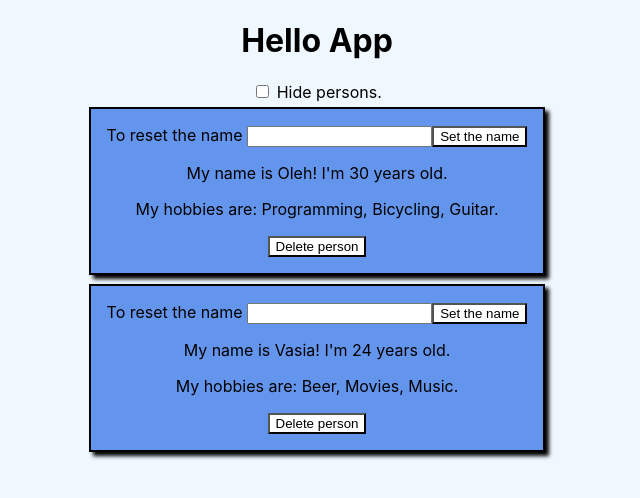
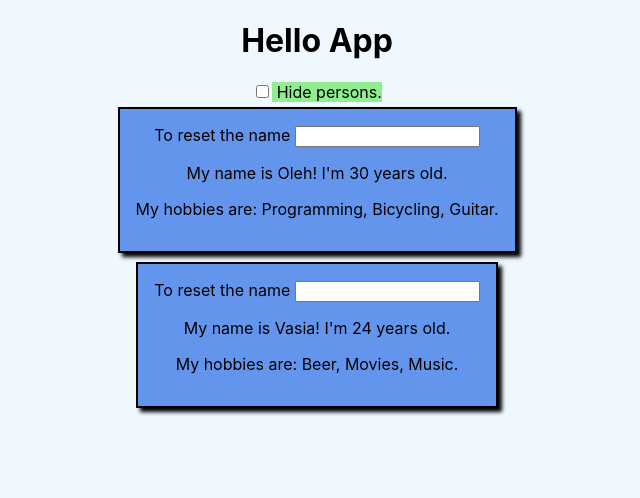
Before and after one commit to bondarukoleh/burgers_cafe_react_course, a React (Create React App) app: page / in a window 1280 px wide. Shown: the top 498 px of the page, without its empty margins (323-963 px from the left). Built offline with nearby package versions, Linux system fonts and the light colour scheme.

Commit message:
before react eject

```diff
--- a/package.json
+++ b/package.json
@@ -30,5 +30,9 @@
       "last 1 firefox version",
       "last 1 safari version"
     ]
+  },
+  "devDependencies": {
+    "radium": "0.26.0",
+    "styled-components": "5.1.1"
   }
 }
--- a/src/components/App.js
+++ b/src/components/App.js
@@ -16,13 +16,13 @@ class App extends Component {
   }.bind(this);
 
   deletePerson = (personId) => {
-    const persons =  [...this.state.persons];
+    const persons = [...this.state.persons];
     const indexToDelete = persons.findIndex(({id}) => id === personId);
     persons.splice(indexToDelete, 1);
     this.setState({persons});
-  }
+  };
 
-  render() {
+  renderPersons = () => {
     const {showPersons} = this.state;
     let persons = null;
     if (showPersons) {
@@ -38,13 +38,18 @@ class App extends Component {
         }
       </div>;
     }
+    return persons;
+  };
 
+  hideStyle = () => ({background: `${this.state.showPersons ? 'lightgreen' : '#c06c6c'}`})
+
+  render() {
     return <div className="App">
       <header className="App-header">
         <h1>Hello App</h1>
         <input type='checkbox' id='showPersons' onChange={this.toggleShowingPersons}/>
-        <label htmlFor='showPersons'> Hide persons.</label>
-        {persons}
+        <label htmlFor='showPersons' style={this.hideStyle()}> Hide persons.</label>
+        {this.renderPersons()}
       </header>
     </div>;
   }
--- a/src/components/Person/Person.js
+++ b/src/components/Person/Person.js
@@ -1,16 +1,32 @@
 import React, {useState} from 'react';
 import './Person.css';
+/* Example os styled-components usage
+import styled, {css} from 'styled-components';
+
+const Button = styled.button`
+  background: white;
+  cursor: pointer;
+
+  &:hover {
+    background: #3a5695;
+    color: #fff;
+  };
+  ${props => props.primary && css`
+    background: red;
+    color: white;
+    &:hover {
+      background: white;
+      color: red;
+    }`}
+`;
+*/
 
 const Person = (props) => {
   const [personState, setPersonState] = useState({name: props.name, age: props.age});
   const [personHobbies] = useState(props.children);
-  const buttonStyle = {
-    background: 'white',
-    cursor: 'pointer'
-  }
 
   const handleSetName = (e) => {
-    const input = document.querySelector(`#set${personState.name}`)
+    const input = document.querySelector(`#set${personState.name}`);
     if (!input.value) {
       return;
     }
@@ -20,11 +36,11 @@ const Person = (props) => {
 
   return <div className="person">
     <label htmlFor={`set${personState.name}`}>To reset the name </label>
-    <input type="text" id={`set${personState.name}`} />
-    <button onClick={handleSetName} style={buttonStyle}>Set the name</button>
+    <input type="text" id={`set${personState.name}`}/>
+    {/*<Button key={1} onClick={handleSetName}>Set the name</Button>*/}
     <p>My name is {personState.name}! I'm {personState.age} years old.</p>
     <p>My hobbies are: {personHobbies.join(', ')}.</p>
-    <button onClick={props.deleteButtonHandler} style={buttonStyle}>Delete person</button>
+    {/*<Button primary key={2} onClick={props.deleteButtonHandler}>Delete person</Button>*/}
   </div>;
 };
 
```
Also changed, not shown: info/basics.md (+4 -0 lines), 1 other file (tests, documents, lock files or other folders). Lines whose indentation alone changed are shown as unchanged.
